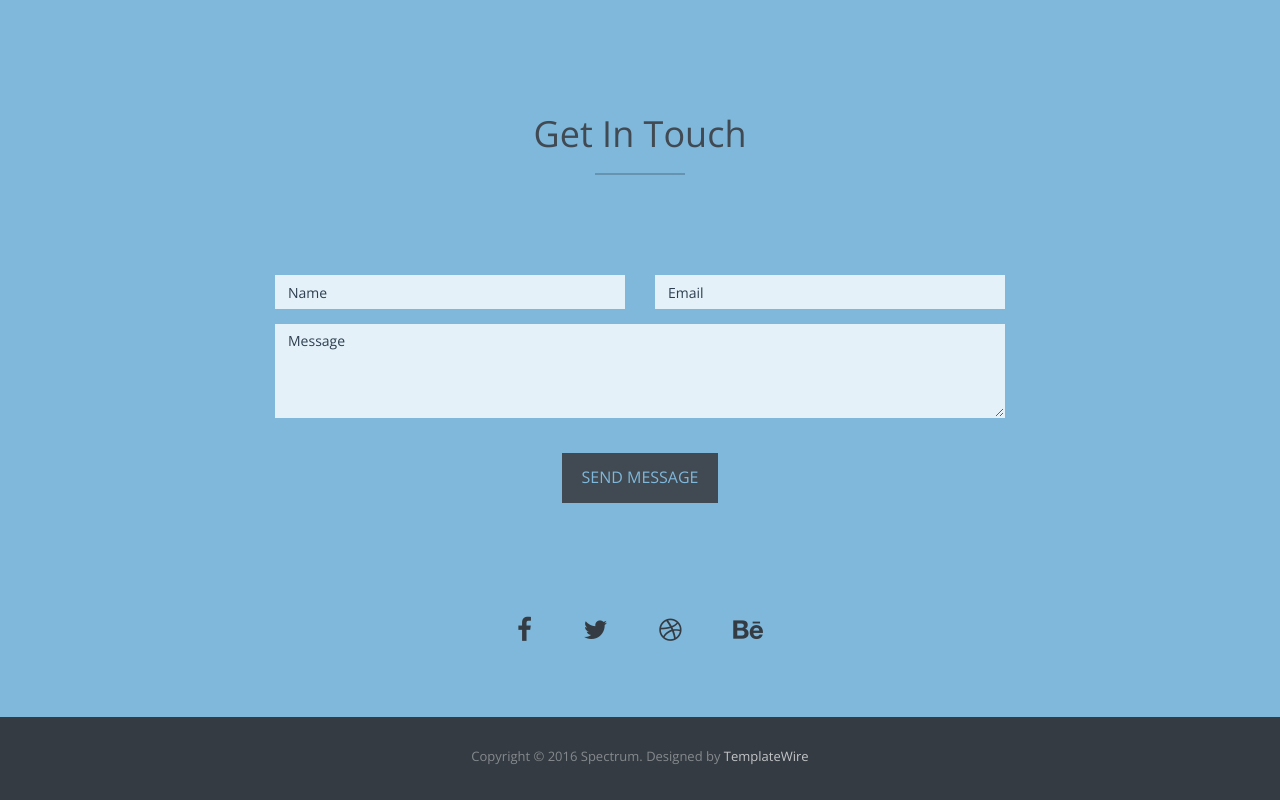
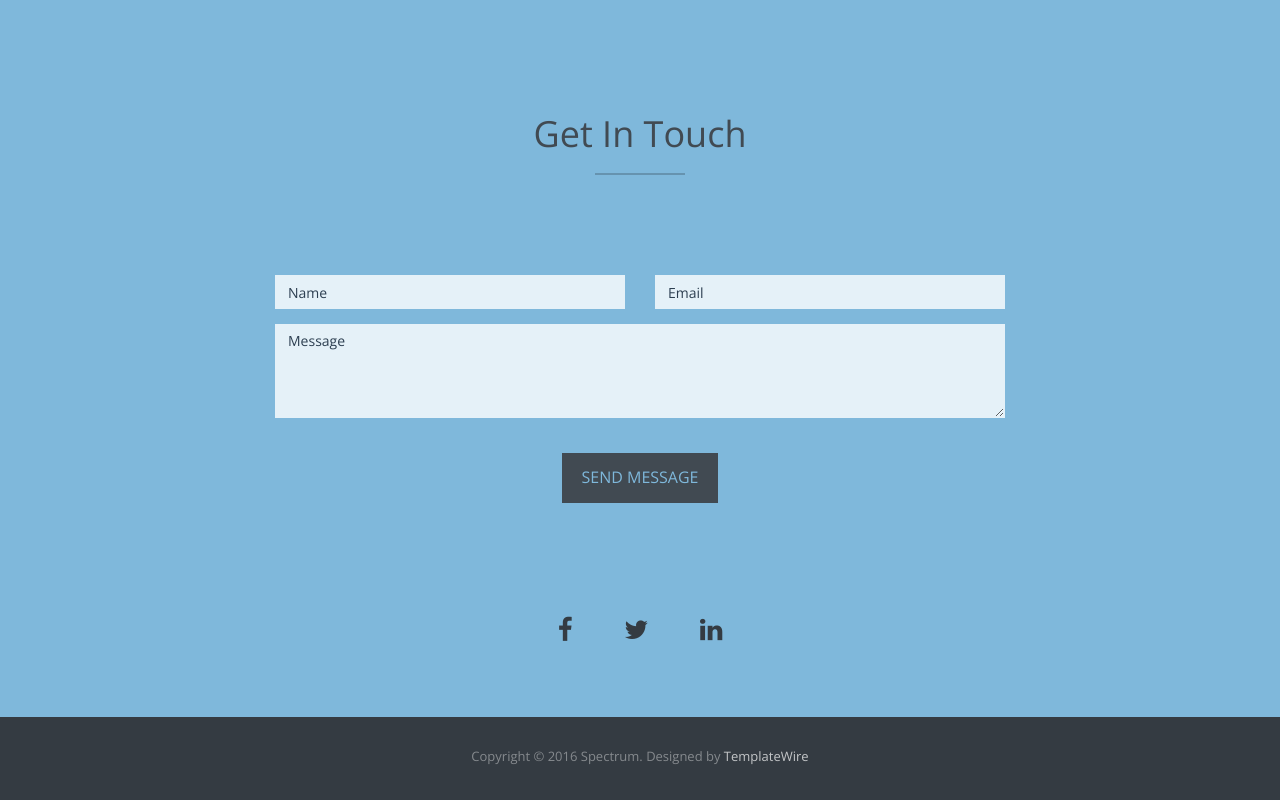
Before and after one commit to king-ds/king-ds.github.io, a plain HTML site: page index.html in a window 1280 px wide. Shown: the part 2051-2851 px from the top of the page. Drawn offline with nearby package versions, Linux system fonts and the light colour scheme.

Commit message:
Version 1.0 Add LinkedIn

```diff
--- a/index.html
+++ b/index.html
@@ -114,7 +114,8 @@
           <div class="portfolio-item">
             <div class="hover-bg"> <a href="img/portfolio/KB.gif" title="A Tribute to Kobe Bryant" data-lightbox-gallery="gallery1">
               <div class="hover-text">
-                <h4>A Tribute to Kobe Bryant</h4>
+                <h4>A Tribute to Kobe Bryant.</h4>
+                <h4><a href="youtube.com">Read More..</a></h4>
               </div>
               <img src="img/portfolio/KB-wallpaper.jpg" class="img-responsive" alt="Project Title"> </a> </div>
           </div>
@@ -164,10 +165,9 @@
       </form>
       <div class="social">
         <ul>
-          <li><a href="#"><i class="fa fa-facebook"></i></a></li>
-          <li><a href="#"><i class="fa fa-twitter"></i></a></li>
-          <li><a href="#"><i class="fa fa-dribbble"></i></a></li>
-          <li><a href="#"><i class="fa fa-behance"></i></a></li>
+          <li><a href="https://www.facebook.com/kngsqrd"><i class="fa fa-facebook"></i></a></li>
+          <li><a href="https://twitter.com/CaluraR"><i class="fa fa-twitter"></i></a></li>
+          <li><a href="https://www.linkedin.com/in/ricardo-calura-b9b031176/"><i class="fa fa-linkedin"></i></a></li>
         </ul>
       </div>
     </div>
```
